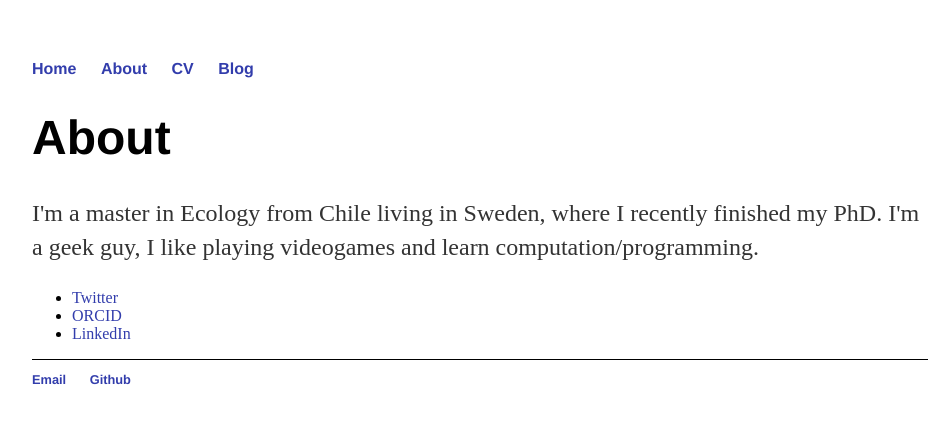
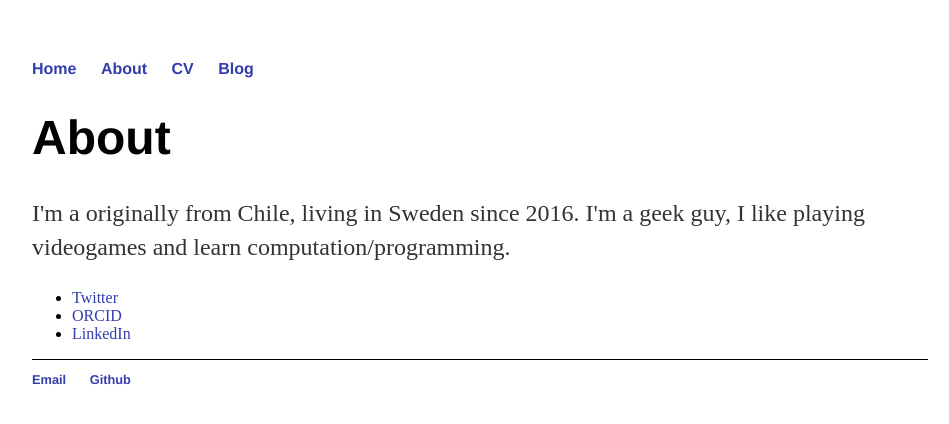
Before and after one commit to davcastrom/davcastrom.github.io, a Jekyll site: the page built from about/index.html, in a window 1280 px wide. Shown: the top 424 px of the page, without its empty margins (160-1109 px from the left). Built offline with Jekyll 4.4.1, drawn with Linux system fonts in a browser that asks for light colours.

Commit message:
Update index.html

```diff
--- a/about/index.html
+++ b/about/index.html
@@ -5,7 +5,7 @@ title: About me
 
 		<div class="about">
 			<h1>About</h1>
-			<p>I'm a master in Ecology from Chile living in Sweden, where I recently finished my PhD. I'm a geek guy, I like playing videogames and learn computation/programming. </p>
+			<p>I'm a originally from Chile, living in Sweden since 2016. I'm a geek guy, I like playing videogames and learn computation/programming. </p>
 
 			<ul class="contacts">
 				<li><a href="https://twitter.com/davidcastromor6">Twitter</a></li>
```
